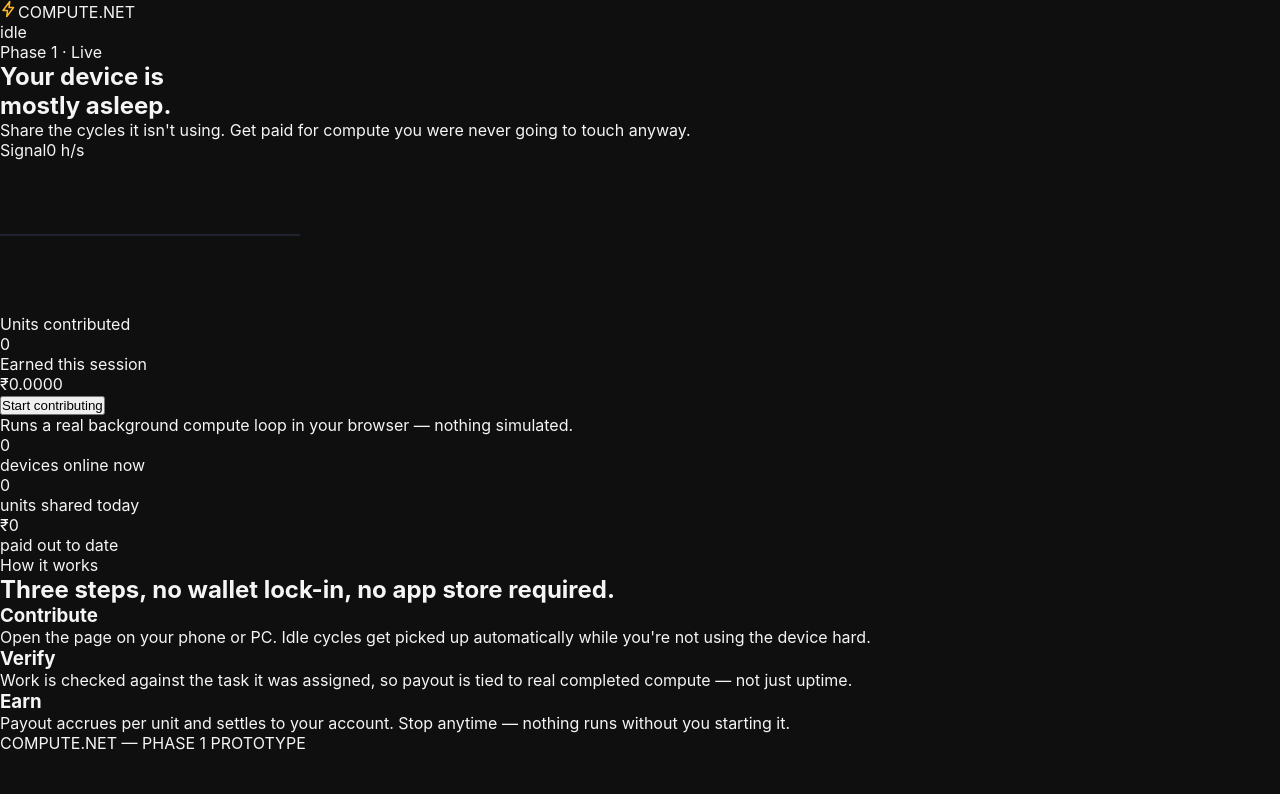
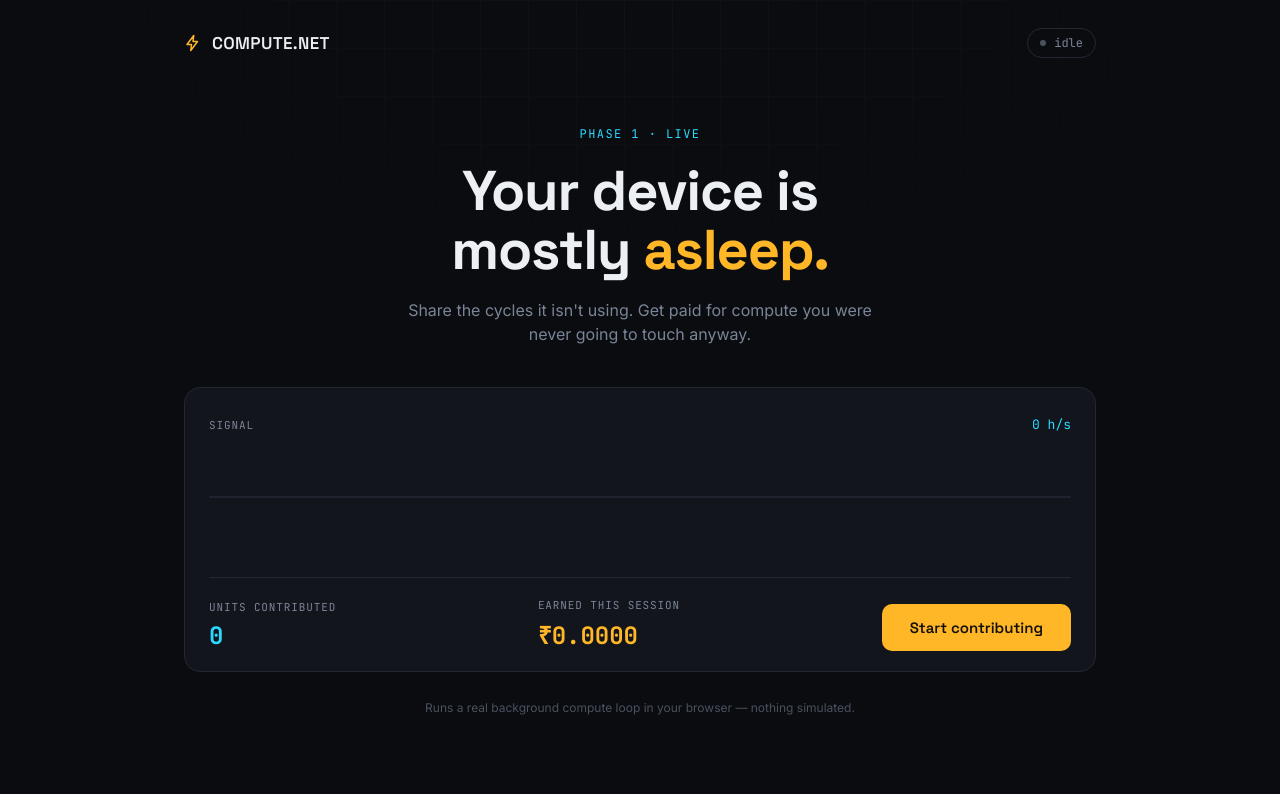
Before and after one commit to wenusai00-cell/compute-network, a Next.js app: page / in a window 1280 px wide. Shown: the top 794 px of the page. Built offline with nearby package versions, Linux system fonts and the light colour scheme; no server answers.

Commit message:
Update globals.css

```diff
--- a/app/globals.css
+++ b/app/globals.css
@@ -1,24 +1,323 @@
-* {
-  box-sizing: border-box;
-  margin: 0;
-  padding: 0;
+:root {
+  --bg: #0A0C10;
+  --surface: #12151C;
+  --surface-2: #191D26;
+  --line: #232833;
+  --amber: #FFB627;
+  --cyan: #29D9FF;
+  --text: #ECEFF4;
+  --muted: #7B8496;
+  --muted-2: #4B515E;
 }
 
+* { box-sizing: border-box; margin: 0; padding: 0; }
+
+html { -webkit-tap-highlight-color: transparent; }
+
 body {
-  background: #0f0f0f;
-  color: #f5f5f5;
-  font-family: -apple-system, BlinkMacSystemFont, "Segoe UI", Roboto, sans-serif;
+  background: var(--bg);
+  color: var(--text);
+  font-family: 'Inter', sans-serif;
   min-height: 100vh;
+  overflow-x: hidden;
+  position: relative;
 }
 
-button {
-  transition: opacity 0.2s ease;
+body::before {
+  content: '';
+  position: fixed;
+  inset: 0;
+  background-image:
+    linear-gradient(var(--line) 1px, transparent 1px),
+    linear-gradient(90deg, var(--line) 1px, transparent 1px);
+  background-size: 48px 48px;
+  opacity: 0.25;
+  pointer-events: none;
+  z-index: 0;
+  mask-image: radial-gradient(ellipse 80% 60% at 50% 0%, black 0%, transparent 70%);
 }
 
-button:hover {
-  opacity: 0.85;
+.wrap { position: relative; z-index: 1; max-width: 960px; margin: 0 auto; padding: 0 24px; }
+
+nav {
+  display: flex;
+  align-items: center;
+  justify-content: space-between;
+  padding: 28px 24px;
+  max-width: 960px;
+  margin: 0 auto;
+  position: relative;
+  z-index: 2;
 }
 
-button:active {
-  transform: scale(0.97);
+.logo {
+  display: flex;
+  align-items: center;
+  gap: 10px;
+  font-family: 'Space Grotesk', sans-serif;
+  font-weight: 600;
+  font-size: 17px;
+  letter-spacing: 0.02em;
 }
+
+.status-pill {
+  display: flex;
+  align-items: center;
+  gap: 8px;
+  font-family: 'JetBrains Mono', monospace;
+  font-size: 12px;
+  color: var(--muted);
+  padding: 6px 12px;
+  border: 1px solid var(--line);
+  border-radius: 20px;
+}
+
+.status-dot {
+  width: 6px; height: 6px; border-radius: 50%;
+  background: var(--muted-2);
+  transition: background 0.3s ease, box-shadow 0.3s ease;
+}
+.status-dot.live {
+  background: var(--cyan);
+  box-shadow: 0 0 8px var(--cyan);
+  animation: blink 1.4s ease-in-out infinite;
+}
+@keyframes blink { 0%,100% { opacity: 1; } 50% { opacity: 0.4; } }
+
+.hero { text-align: center; padding: 40px 0 20px; }
+
+.eyebrow {
+  font-family: 'JetBrains Mono', monospace;
+  font-size: 12px;
+  letter-spacing: 0.12em;
+  text-transform: uppercase;
+  color: var(--cyan);
+  margin-bottom: 20px;
+}
+
+h1 {
+  font-family: 'Space Grotesk', sans-serif;
+  font-weight: 700;
+  font-size: clamp(32px, 6vw, 56px);
+  line-height: 1.05;
+  letter-spacing: -0.02em;
+  margin-bottom: 18px;
+}
+
+h1 .accent { color: var(--amber); }
+
+.sub {
+  color: var(--muted);
+  font-size: 16px;
+  max-width: 480px;
+  margin: 0 auto 40px;
+  line-height: 1.55;
+}
+
+.scope {
+  background: var(--surface);
+  border: 1px solid var(--line);
+  border-radius: 16px;
+  padding: 28px 24px 20px;
+  margin-bottom: 28px;
+}
+
+.scope-top {
+  display: flex;
+  justify-content: space-between;
+  align-items: baseline;
+  margin-bottom: 4px;
+  text-align: left;
+}
+
+.scope-label {
+  font-family: 'JetBrains Mono', monospace;
+  font-size: 11px;
+  letter-spacing: 0.08em;
+  text-transform: uppercase;
+  color: var(--muted);
+}
+
+.scope-rate {
+  font-family: 'JetBrains Mono', monospace;
+  font-size: 13px;
+  color: var(--cyan);
+}
+
+canvas#wave {
+  width: 100%;
+  height: 120px;
+  display: block;
+  border-radius: 8px;
+}
+
+.counter-row {
+  display: flex;
+  justify-content: space-between;
+  align-items: flex-end;
+  margin-top: 20px;
+  padding-top: 20px;
+  border-top: 1px solid var(--line);
+  text-align: left;
+  gap: 16px;
+  flex-wrap: wrap;
+}
+
+.counter-block .k {
+  font-family: 'JetBrains Mono', monospace;
+  font-size: 11px;
+  color: var(--muted);
+  text-transform: uppercase;
+  letter-spacing: 0.08em;
+  margin-bottom: 6px;
+}
+
+.counter-block .v {
+  font-family: 'JetBrains Mono', monospace;
+  font-size: 24px;
+  font-weight: 700;
+}
+
+.counter-block .v.earn { color: var(--amber); }
+.counter-block .v.units { color: var(--cyan); }
+
+button#toggle {
+  font-family: 'Space Grotesk', sans-serif;
+  font-weight: 600;
+  font-size: 15px;
+  padding: 14px 28px;
+  border-radius: 10px;
+  border: none;
+  cursor: pointer;
+  background: var(--amber);
+  color: #14110A;
+  transition: transform 0.15s ease, box-shadow 0.2s ease;
+}
+button#toggle:hover { box-shadow: 0 6px 24px rgba(255,182,39,0.25); }
+button#toggle:active { transform: scale(0.97); }
+button#toggle.active {
+  background: transparent;
+  color: var(--text);
+  border: 1px solid var(--line);
+}
+
+.hint {
+  font-size: 12px;
+  color: var(--muted-2);
+  margin-top: 14px;
+}
+
+.stats {
+  display: grid;
+  grid-template-columns: repeat(3, 1fr);
+  gap: 1px;
+  background: var(--line);
+  border: 1px solid var(--line);
+  border-radius: 14px;
+  overflow: hidden;
+  margin: 60px 0;
+}
+
+.stat {
+  background: var(--surface);
+  padding: 24px 18px;
+  text-align: center;
+}
+
+.stat .v {
+  font-family: 'Space Grotesk', sans-serif;
+  font-weight: 700;
+  font-size: 26px;
+  margin-bottom: 6px;
+}
+
+.stat .l {
+  font-size: 12px;
+  color: var(--muted);
+}
+
+.section-head {
+  font-family: 'JetBrains Mono', monospace;
+  font-size: 12px;
+  letter-spacing: 0.1em;
+  text-transform: uppercase;
+  color: var(--cyan);
+  margin-bottom: 12px;
+}
+
+.section-title {
+  font-family: 'Space Grotesk', sans-serif;
+  font-size: 26px;
+  font-weight: 600;
+  margin-bottom: 40px;
+  max-width: 420px;
+}
+
+.loop {
+  display: grid;
+  grid-template-columns: repeat(3, 1fr);
+  gap: 20px;
+  margin-bottom: 70px;
+  position: relative;
+}
+
+.loop::before {
+  content: '';
+  position: absolute;
+  top: 22px;
+  left: 12%;
+  right: 12%;
+  height: 1px;
+  background: repeating-linear-gradient(90deg, var(--line) 0 6px, transparent 6px 12px);
+  z-index: 0;
+}
+
+.node {
+  position: relative;
+  z-index: 1;
+  background: var(--bg);
+  padding: 0 6px;
+}
+
+.node-dot {
+  width: 10px; height: 10px;
+  border-radius: 50%;
+  background: var(--surface-2);
+  border: 2px solid var(--amber);
+  margin: 0 auto 20px;
+}
+
+.node h3 {
+  font-family: 'Space Grotesk', sans-serif;
+  font-size: 16px;
+  margin-bottom: 8px;
+  text-align: center;
+}
+
+.node p {
+  font-size: 13px;
+  color: var(--muted);
+  text-align: center;
+  line-height: 1.55;
+}
+
+footer {
+  border-top: 1px solid var(--line);
+  padding: 24px;
+  text-align: center;
+  font-size: 12px;
+  color: var(--muted-2);
+  font-family: 'JetBrains Mono', monospace;
+}
+
+@media (max-width: 620px) {
+  .stats { grid-template-columns: 1fr; }
+  .loop { grid-template-columns: 1fr; gap: 36px; }
+  .loop::before { display: none; }
+  .counter-row { justify-content: flex-start; }
+  button#toggle { width: 100%; }
+}
+
+@media (prefers-reduced-motion: reduce) {
+  .status-dot.live { animation: none; }
+}
```
